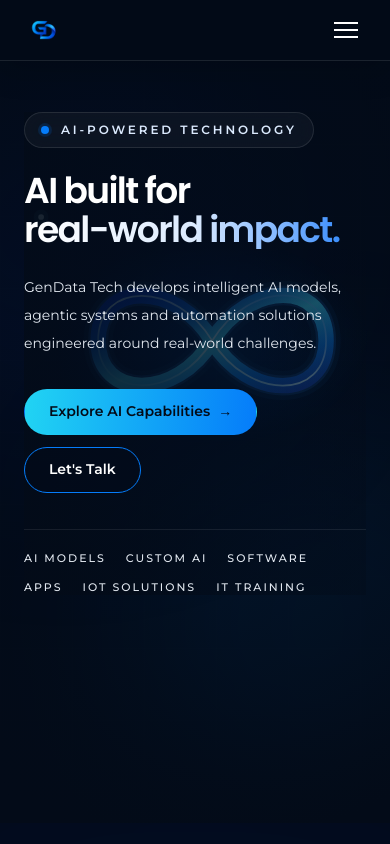
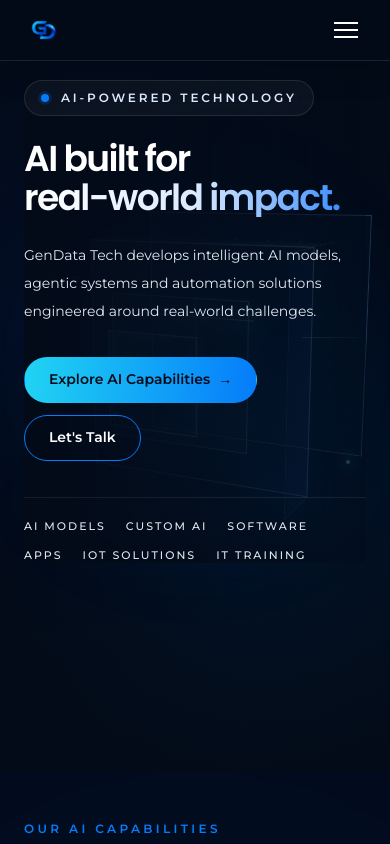
Before and after one commit to aravinthk1504/gendata-techv2, a Next.js app: page /en in a window 390 px wide. Shown: the top 844 px of the page. Built offline with nearby package versions, Linux system fonts and the light colour scheme.

Commit message:
Trial glass architecture Home hero with restrained responsive layout

```diff
--- a/src/sections/home/Hero.jsx
+++ b/src/sections/home/Hero.jsx
@@ -8,7 +8,7 @@ import { homeText, localizedHref } from "../../lib/homeText";
 
 
 import AnimatedBackground from "./AnimatedBackground";
-import InfinityVisual from "./InfinityVisual";
+import GlassArchitecture from "./GlassArchitecture";
 
 function Hero({ content, lang }) {
   const sectionRef = useRef(null);
@@ -21,12 +21,12 @@ function Hero({ content, lang }) {
   return (
     <section
       ref={sectionRef}
-      className="relative flex min-h-[calc(94svh+30px)] items-start overflow-hidden sm:min-h-[94svh] lg:min-h-[88svh] lg:items-center"
+      className="relative flex min-h-[calc(100svh-72px)] items-start overflow-hidden sm:min-h-[calc(100svh-72px)] lg:min-h-[calc(100svh-88px)] lg:items-center"
     >
       <AnimatedBackground />
 
-      <div className="relative z-10 mx-auto w-full max-w-350 px-6 pb-[78px] pt-28 sm:pb-16 sm:pt-36 lg:px-10 lg:pb-16 lg:pt-28">
-        <div className="relative isolate grid min-w-0 items-center gap-8 lg:grid-cols-[1.05fr_0.95fr] lg:gap-10">
+      <div className="relative z-10 mx-auto w-full max-w-350 px-6 pb-16 pt-20 sm:pb-16 sm:pt-24 lg:px-10 lg:pb-10 lg:pt-16">
+        <div className="relative isolate grid min-w-0 items-center gap-8 lg:grid-cols-[1.05fr_0.95fr] lg:gap-8">
           {/* Keep mobile hero copy above the decorative infinity background. */}
           <div className="relative z-20 min-w-0 text-left">
           <motion.div
@@ -111,21 +111,18 @@ function Hero({ content, lang }) {
           </motion.div>
           </div>
 
-          {/* On mobile, one shared SVG becomes a subtle background, rather than a second block below the text. */}
-          <div className="pointer-events-none absolute inset-x-0 top-[105px] z-0 flex justify-center overflow-visible sm:top-[125px] lg:relative lg:inset-auto lg:z-auto lg:block">
-            <div className="w-[112%] max-w-[520px] translate-x-[5%] opacity-65 sm:w-[90%] sm:max-w-[590px] sm:translate-x-[8%] lg:w-full lg:max-w-none lg:translate-x-0 lg:opacity-100">
-              <InfinityVisual />
-            </div>
+          {/* Glass architecture on desktop, softly positioned behind content on small screens. */}
+          <div className="pointer-events-none absolute inset-x-[-8%] top-[90px] z-0 opacity-35 sm:inset-x-[2%] sm:top-[80px] sm:opacity-45 lg:relative lg:inset-auto lg:z-auto lg:w-full lg:opacity-100">
+            <GlassArchitecture />
           </div>
-          {/* Protect headline and CTA contrast without obscuring the animated ribbon entirely. */}
-          <div aria-hidden="true" className="pointer-events-none absolute inset-0 z-10 bg-gradient-to-r from-[#030b18]/85 via-[#030b18]/65 to-[#030b18]/40 lg:hidden" />
+          <div aria-hidden="true" className="pointer-events-none absolute inset-0 z-10 bg-gradient-to-r from-[#030b18]/95 via-[#030b18]/80 to-[#030b18]/35 lg:hidden" />
         </div>
 
         <motion.div
           initial={{ opacity: 0 }}
           animate={{ opacity: 1 }}
           transition={{ delay: 1, duration: 1 }}
-          className="relative z-20 mt-7 hidden md:block"
+          className="relative z-20 mt-5 hidden lg:block"
         >
           <div className="flex flex-col items-center gap-2">
             <span className="font-body text-[9px] uppercase tracking-[0.3em] text-slate-200">
```
